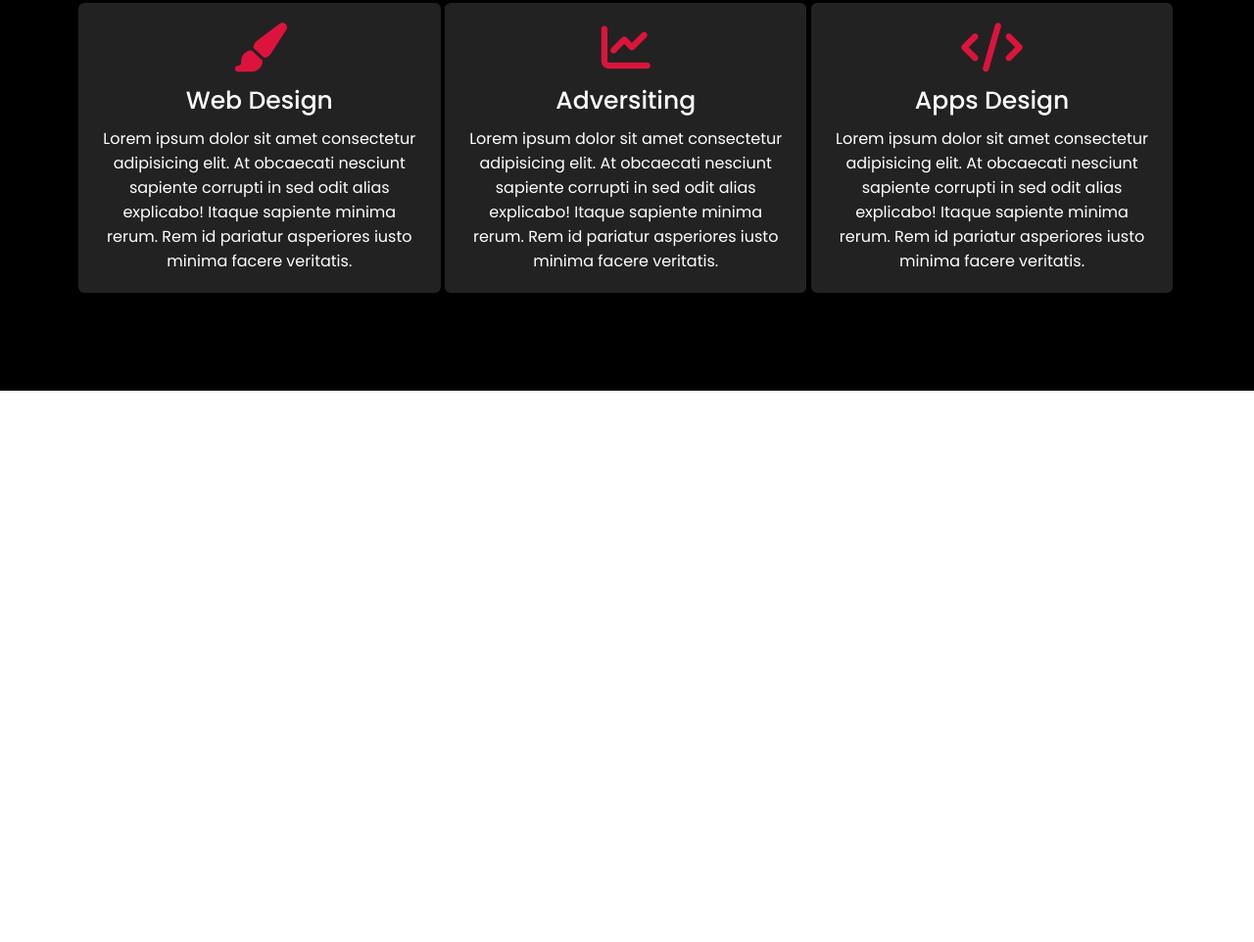
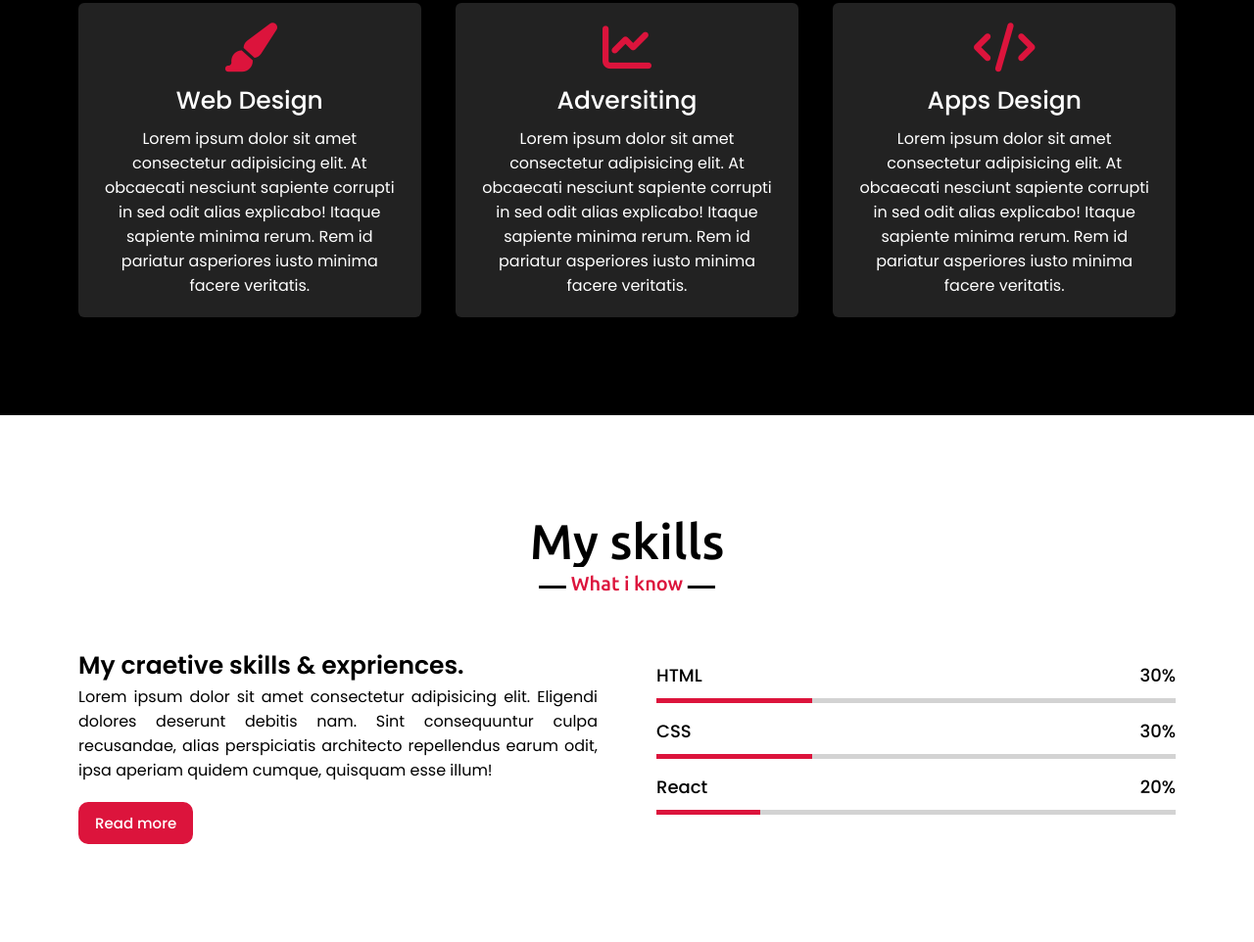
Before and after one commit to baoray99/myBlog, a plain HTML site: page index.html in a window 1280 px wide. Shown: the part 1778-2740 px from the top of the page at 98% size. Before the commit the page ends 2177 px from the top, so only its background shows below. Drawn offline with nearby package versions, Linux system fonts and the light colour scheme.

Commit message:
done skills

```diff
--- a/about.css
+++ b/about.css
@@ -1,12 +1,7 @@
 @import url("https://fonts.googleapis.com/css2?family=Poppins:wght@400;500;600;700&family=Ubuntu:wght@400;500;700&display=swap");
 /* about section styling */
 
-.about .about-content {
-  display: flex;
-  flex-wrap: wrap;
-  align-items: center;
-  justify-content: space-between;
-}
+
 .about .about-content .left {
   width: 45%;
 }
--- a/index.html
+++ b/index.html
@@ -8,6 +8,7 @@
     <link rel="stylesheet" href="./home.css" />
     <link rel="stylesheet" href="./about.css" />
     <link rel="stylesheet" href="./service.css" />
+    <link rel="stylesheet" href="./skill.css" />
     <script src="https://kit.fontawesome.com/a076d05399.js"></script>
     <script src="https://code.jquery.com/jquery-3.5.1.js"></script>
     <title>Bao Blog</title>
@@ -107,6 +108,46 @@
         </div>
       </div>
     </section>
+    <section class="skills" id="skills">
+      <div class="max-width">
+        <h2 class="title">My skills</h2>
+        <div class="skill-content">
+          <div class="column left">
+            <div class="text">My craetive skills & expriences.</div>
+            <p>
+              Lorem ipsum dolor sit amet consectetur adipisicing elit. Eligendi
+              dolores deserunt debitis nam. Sint consequuntur culpa recusandae,
+              alias perspiciatis architecto repellendus earum odit, ipsa aperiam
+              quidem cumque, quisquam esse illum!
+            </p>
+            <a href="#">Read more</a>
+          </div>
+          <div class="column right">
+            <div class="bars">
+              <div class="info">
+                <span> HTML </span>
+                <span>30%</span>
+              </div>
+              <div class="line html"></div>
+            </div>
+            <div class="bars">
+              <div class="info">
+                <span> CSS </span>
+                <span>30%</span>
+              </div>
+              <div class="line css"></div>
+            </div>
+            <div class="bars">
+              <div class="info">
+                <span> React </span>
+                <span>20%</span>
+              </div>
+              <div class="line react"></div>
+            </div>
+          </div>
+        </div>
+      </div>
+    </section>
     <script src="./index.js"></script>
   </body>
 </html>
--- a/service.css
+++ b/service.css
@@ -13,8 +13,7 @@
   content: "What i provide";
 }
 .services .serv-content .card {
-  display: inline-block;
-  width: 33%;
+  width: calc(33% - 20px);
   /* calc dung de set width hoac height cho div con -20px la dich sang trai 20px */
   background: #222;
   text-align: center;
@@ -52,27 +51,18 @@
 @media (max-width: 1300px) {
 }
 @media (max-width: 1104px) {
-  .services .serv-content .card {
-    display: inline-block;
-    width: 32.5%;
-  }
 }
 @media (max-width: 991px) {
-  .services .serv-content .card {
-    display: inline-block;
-    width: 32.5%;
-  }
 }
 @media (max-width: 947px) {
   .services .serv-content .card {
-    display: inline-block;
-    width: 49.5%;
+    width: calc(50% - 10px);
     margin-bottom: 20px;
   }
 }
 @media (max-width: 690px) {
   .services .serv-content .card {
-    width: 100%;
+    width: calc(100%);
     margin-bottom: 20px;
   }
 }
--- a/skill.css
+++ b/skill.css
@@ -0,0 +1,87 @@
+@import url("https://fonts.googleapis.com/css2?family=Poppins:wght@400;500;600;700&family=Ubuntu:wght@400;500;700&display=swap");
+
+.skills .title::after {
+  content: "What i know";
+}
+.skills .skill-content .column {
+  width: calc(50% - 30px);
+}
+.skills .skill-content .left .text {
+  font-size: 25px;
+  font-weight: 600;
+}
+.skills .skill-content .left p {
+  text-align: justify;
+}
+.skills .skill-content .left a {
+  display: inline-block;
+  background: crimson;
+  color: #fff;
+  font-size: 15px;
+  font-weight: 500;
+  padding: 8px 15px;
+  margin-top: 20px;
+  border-radius: 10px;
+  border: 2px solid crimson;
+  transition: all 0.3s ease;
+}
+.skills .skill-content .left a:hover {
+  color: crimson;
+  background: none;
+}
+.skills .skill-content .right .bars {
+  margin-bottom: 15px;
+}
+.skills .skill-content .right .bars .info {
+  display: flex;
+  margin-bottom: 10px;
+  align-items: center;
+  justify-content: space-between;
+}
+.skills .skill-content .right .bars .info span {
+  font-weight: 500;
+  font-size: 18px;
+}
+.skills .skill-content .right .bars .line {
+  height: 5px;
+  width: 100%;
+  background: lightgray;
+  position: relative;
+}
+.skills .skill-content .right .bars .line::before {
+  content: "";
+  position: absolute;
+  height: 100%;
+  left: 0;
+  top: 0;
+  background: crimson;
+}
+.skills .skill-content .right .bars .html::before {
+  width: 30%;
+}
+.skills .skill-content .right .bars .html::before {
+  width: 30%;
+}
+.skills .skill-content .right .bars .css::before {
+  width: 30%;
+}
+.skills .skill-content .right .bars .react::before {
+  width: 20%;
+}
+/* reponsive media */
+@media (max-width: 1300px) {
+}
+@media (max-width: 1104px) {
+}
+@media (max-width: 991px) {
+}
+@media (max-width: 947px) {
+  .skills .skill-content .column {
+    width: calc(100%);
+    margin-bottom: 30px;
+  }
+}
+@media (max-width: 690px) {
+}
+@media (max-width: 500px) {
+}
--- a/style.css
+++ b/style.css
@@ -13,8 +13,17 @@ section {
   padding: 100px 0;
 }
 .about,
-.services {
+.services,
+.skills {
   font-family: "Poppins", sans-serif;
+}
+.about .about-content,
+.services .serv-content,
+.skills .skill-content {
+  display: flex;
+  flex-wrap: wrap;
+  align-items: center;
+  justify-content: space-between;
 }
 section .title {
   position: relative;
```
